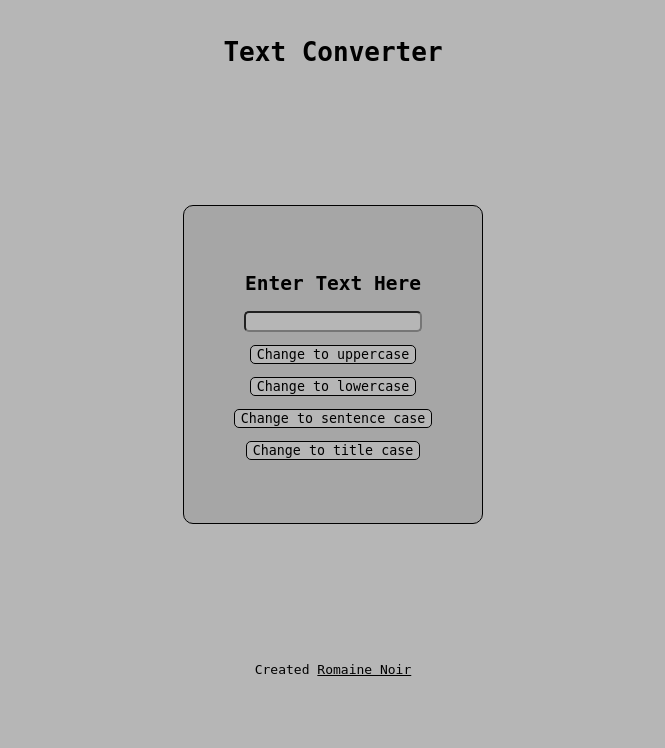
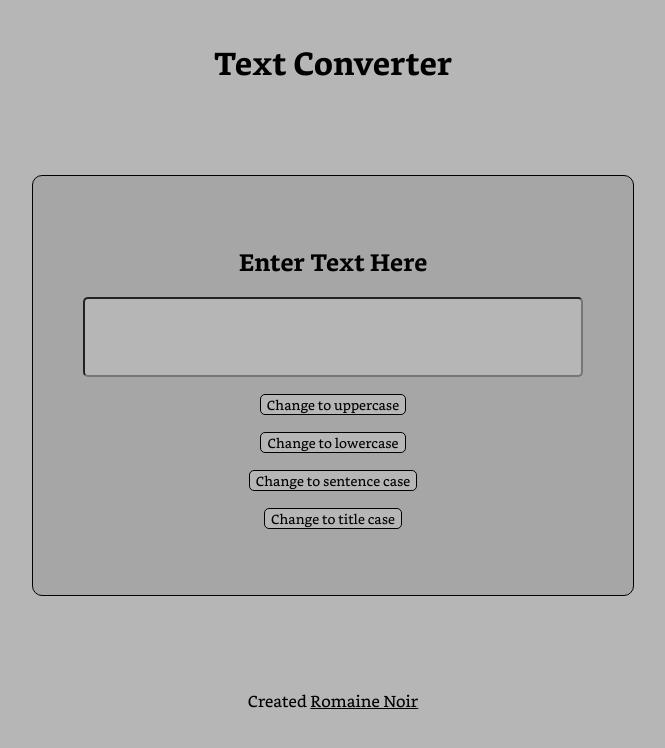
Before and after one commit to romainenoir/textcase_converter, a Flask app: page /convert-text in a window 1280 px wide. Shown: the top 748 px of the page, without its empty margins (307-972 px from the left). Run offline with Flask 3, Linux system fonts and the light colour scheme.

Commit message:
style: add new font extension

```diff
--- a/static/style.css
+++ b/static/style.css
@@ -1,6 +1,20 @@
-/**/
+/* GLOBAL */
+
+/*TO INSTALL OWN FONTS*/
+@font-face {
+    font-family: "Bookerly";
+    src: url(fonts/Bookerly.ttf) format("truetype");
+    font-weight: normal;
+}
+
+@font-face {
+    font-family: "Bookerly";
+    src: url(fonts/Bookerly\ Bold.ttf) format("truetype");
+    font-weight: bold;
+}
+
 * {
-    font-family: monospace;
+    font-family: "Bookerly";
     box-sizing: border-box;
 }
 
@@ -25,12 +39,14 @@ hr {
     padding: 50px;
     border: 1px solid black;
     border-radius: 10px;
-    margin: 100px;
+    margin: 50px;
     text-align: center;
 }
 
 .textarea {
     background-color: rgb(182,182,182);
+    width: 500px;
+    height: 80px;
     border-radius: 5px;
     font-family: monospace;
 }
@@ -40,7 +56,6 @@ hr {
     border: 1px solid black;
     border-radius: 5px;
     color: black;
-    font-family: monospace;
 }
 
 .btn_case:hover {
```
Also changed, not shown: static/fonts/Bookerly Bold.ttf (added), static/fonts/Bookerly.ttf (added).
